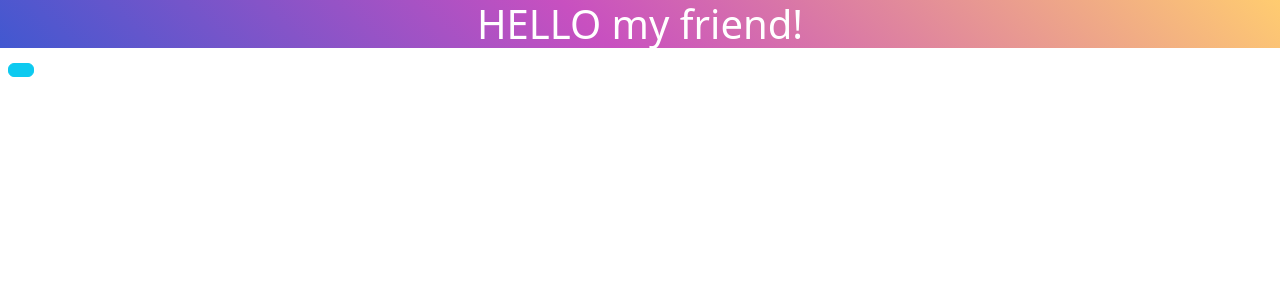
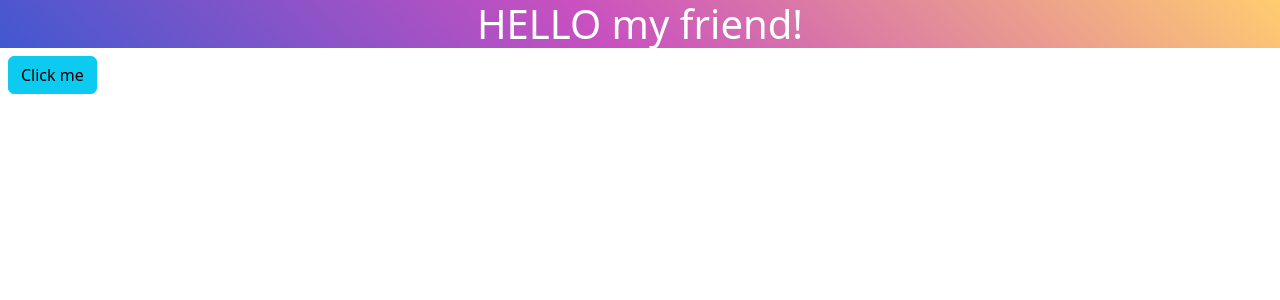
Before and after one commit to NataliaGabriela/tp-react-helloWorld, a React (Vite) app: page / in a window 1280 px wide. Shown: the top 300 px of the page. Built offline with nearby package versions, Linux system fonts and the light colour scheme.

Commit message:
comienzo a hacer el punto 3

```diff
--- a/src/App.jsx
+++ b/src/App.jsx
@@ -3,9 +3,15 @@ import "./helloWorld.css";
 import React from 'react';
 import HelloWorld from './componentes/helloWorld';
 
+import { useState } from "react";
 const App = () => {
+    const [mensaje, setMensaje] = useState("");
+    const cambiarMensaje = ()=>{
+        mensaje = '(from changed state)'
+        setMensaje(mensaje);
+      }
     return (
-       <HelloWorld saludo = 'my friend!'></HelloWorld>
+       <HelloWorld saludo = 'my friend!' cambiarMensaje={cambiarMensaje}></HelloWorld>
     );
 };
 
--- a/src/componentes/HelloWorld.jsx
+++ b/src/componentes/HelloWorld.jsx
@@ -1,12 +1,11 @@
 import Button from 'react-bootstrap/Button';
 
-import { useState } from "react";
-const HelloWorld = (props) => {
-  const [mensaje, setMensaje] = useState("");
+const HelloWorld = (props,cambiarMensaje) => {
+
   return (
     <section>
       <h1 className="tituloHelloWorld">HELLO {props.saludo}</h1>
-      <Button variant="info" className="mx-2"></Button>
+      <Button variant="info" className="mx-2" onClick={()=>cambiarMensaje()}>Click me</Button>
     </section>
   );
 };
```
